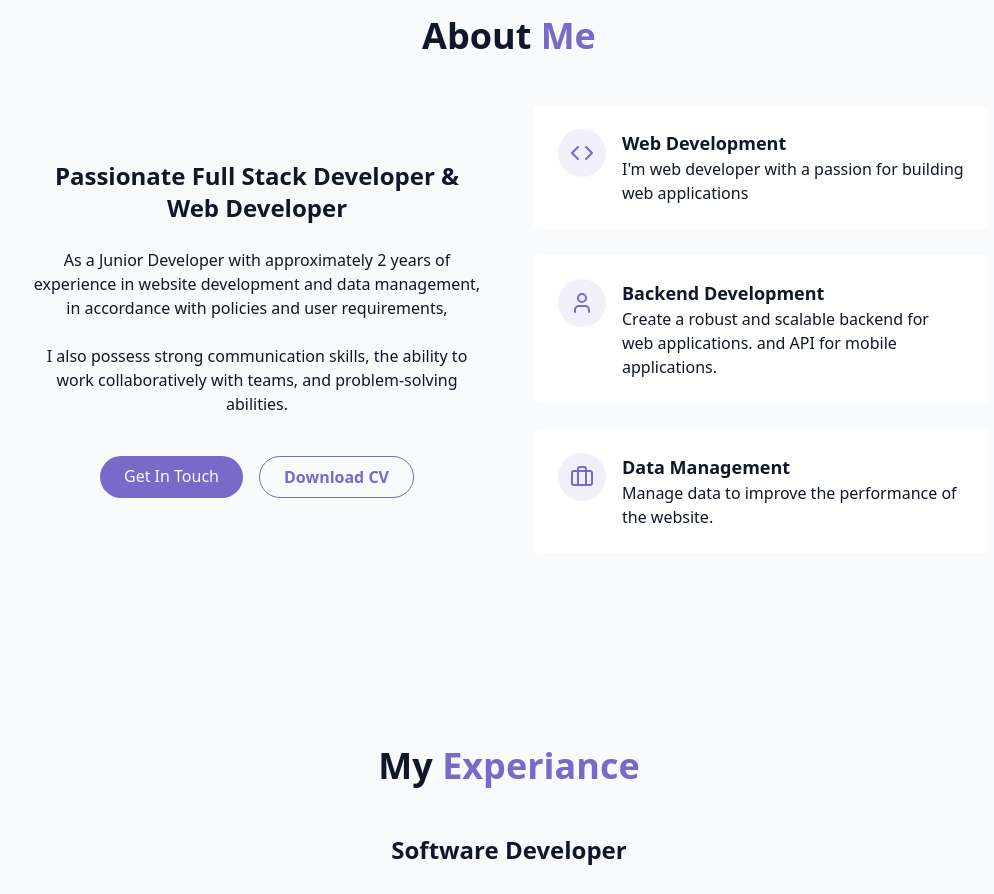
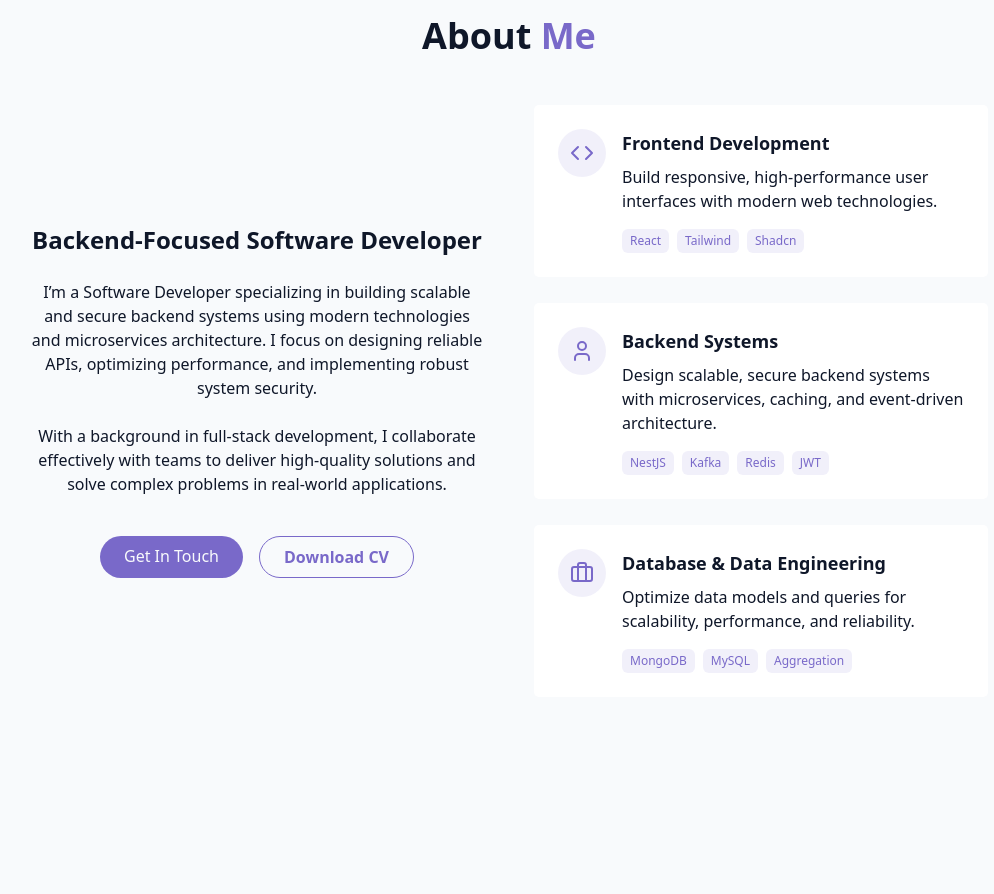
Before and after one commit to Nihafis/portfolio, a React (Vite) app: page / in a window 1280 px wide. Shown: the part 880-1774 px from the top of the page, without its empty margins (131-1125 px from the left). Built offline with nearby package versions, Linux system fonts and the light colour scheme.

Commit message:
update AboutSection with new role descriptions and enhance skill highlights

```diff
--- a/src/components/AboutSection.jsx
+++ b/src/components/AboutSection.jsx
@@ -12,17 +12,18 @@ export const AboutSection = () => {
         <div className="grid grid-cols-1 md:grid-cols-2 gap-12 items-center">
           <div className="space-y-6">
             <h3 className="text-2xl font-semibold">
-              Passionate Full Stack Developer & Web Developer
+              Backend-Focused Software Developer
             </h3>
+
             <p className="text-muted-foreground">
-              As a Junior Developer with approximately 2 years of experience in
-              website development and data management, in accordance with
-              policies and user requirements,
+              I’m a Software Developer specializing in building scalable and secure backend systems
+              using modern technologies and microservices architecture. I focus on designing reliable
+              APIs, optimizing performance, and implementing robust system security.
             </p>
 
             <p className="text-muted-foreground">
-              I also possess strong communication skills, the ability to work
-              collaboratively with teams, and problem-solving abilities.
+              With a background in full-stack development, I collaborate effectively with teams to
+              deliver high-quality solutions and solve complex problems in real-world applications.
             </p>
             <div className="flex flex-col sm:flex-row gap-4 pt-4 justify-center">
               <a
@@ -42,44 +43,72 @@ export const AboutSection = () => {
             </div>
           </div>
           <div className="grid grid-cols-1 gap-6">
+            {/* Frontend */}
             <div className="gradient-border p-6 card-hover">
               <div className="flex items-start gap-4">
                 <div className="p-3 rounded-full bg-primary/10">
                   <Code className="w-6 h-6 text-primary" />
                 </div>
-                <div className="text-left">
-                  <h4 className="text-lg font-semibold">Web Development</h4>
+
+                <div className="text-left space-y-2">
+                  <h4 className="text-lg font-semibold">Frontend Development</h4>
+
                   <p className="text-muted-foreground">
-                    I'm web developer with a passion for building web
-                    applications
+                    Build responsive, high-performance user interfaces with modern web technologies.
                   </p>
+
+                  <div className="flex flex-wrap gap-2 pt-2">
+                    <span className="px-2 py-1 text-xs bg-primary/10 text-primary rounded-md">React</span>
+                    <span className="px-2 py-1 text-xs bg-primary/10 text-primary rounded-md">Tailwind</span>
+                    <span className="px-2 py-1 text-xs bg-primary/10 text-primary rounded-md">Shadcn</span>
+                  </div>
                 </div>
               </div>
             </div>
+
+            {/* Backend */}
             <div className="gradient-border p-6 card-hover">
               <div className="flex items-start gap-4">
                 <div className="p-3 rounded-full bg-primary/10">
                   <User className="w-6 h-6 text-primary" />
                 </div>
-                <div className="text-left">
-                  <h4 className="text-lg font-semibold">Backend Development</h4>
+
+                <div className="text-left space-y-2">
+                  <h4 className="text-lg font-semibold">Backend Systems</h4>
+
                   <p className="text-muted-foreground">
-                    Create a robust and scalable backend for web applications.
-                    and API for mobile applications.
+                    Design scalable, secure backend systems with microservices, caching, and event-driven architecture.
                   </p>
+
+                  <div className="flex flex-wrap gap-2 pt-2">
+                    <span className="px-2 py-1 text-xs bg-primary/10 text-primary rounded-md">NestJS</span>
+                    <span className="px-2 py-1 text-xs bg-primary/10 text-primary rounded-md">Kafka</span>
+                    <span className="px-2 py-1 text-xs bg-primary/10 text-primary rounded-md">Redis</span>
+                    <span className="px-2 py-1 text-xs bg-primary/10 text-primary rounded-md">JWT</span>
+                  </div>
                 </div>
               </div>
             </div>
+
+            {/* Data */}
             <div className="gradient-border p-6 card-hover">
               <div className="flex items-start gap-4">
                 <div className="p-3 rounded-full bg-primary/10">
                   <Briefcase className="w-6 h-6 text-primary" />
                 </div>
-                <div className="text-left">
-                  <h4 className="text-lg font-semibold">Data Management</h4>
+
+                <div className="text-left space-y-2">
+                  <h4 className="text-lg font-semibold">Database & Data Engineering</h4>
+
                   <p className="text-muted-foreground">
-                    Manage data to improve the performance of the website.
+                    Optimize data models and queries for scalability, performance, and reliability.
                   </p>
+
+                  <div className="flex flex-wrap gap-2 pt-2">
+                    <span className="px-2 py-1 text-xs bg-primary/10 text-primary rounded-md">MongoDB</span>
+                    <span className="px-2 py-1 text-xs bg-primary/10 text-primary rounded-md">MySQL</span>
+                    <span className="px-2 py-1 text-xs bg-primary/10 text-primary rounded-md">Aggregation</span>
+                  </div>
                 </div>
               </div>
             </div>
```
